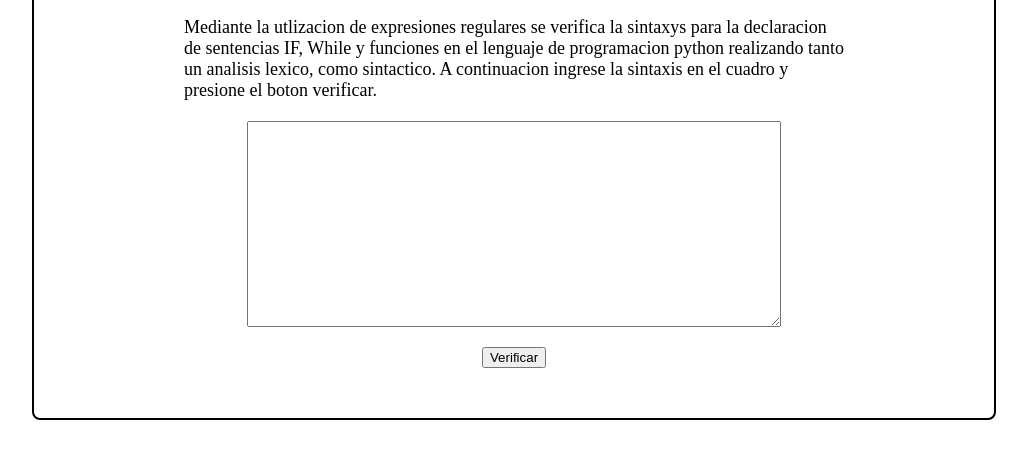
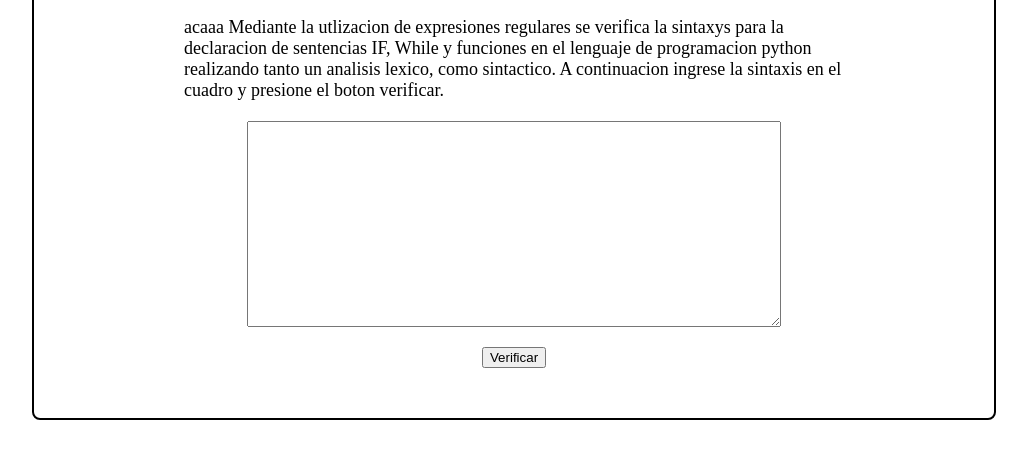
Before and after one commit to CessarSS/lab2_automatas, a plain HTML site: page index.html in a window 1280 px wide. Shown: the part 129-588 px from the top of the page, without its empty margins (126-1153 px from the left). Drawn offline with Linux system fonts and the light colour scheme.

Commit message:
Update index.html

```diff
--- a/index.html
+++ b/index.html
@@ -17,7 +17,7 @@
         <h3>Presentado por Martin Vega y Tomas Strandgard</h3>
       </div>
       <form id="form">
-        <label class="msg" for="expr">Mediante la utlizacion de expresiones regulares se verifica la sintaxys para la declaracion de sentencias IF, While y funciones en el lenguaje de programacion python realizando tanto un analisis lexico, como sintactico. A continuacion ingrese la sintaxis en el cuadro y presione el boton verificar.
+        <label class="msg" for="expr">acaaa Mediante la utlizacion de expresiones regulares se verifica la sintaxys para la declaracion de sentencias IF, While y funciones en el lenguaje de programacion python realizando tanto un analisis lexico, como sintactico. A continuacion ingrese la sintaxis en el cuadro y presione el boton verificar.
         </label>
         <textarea id="expr"></textarea>
         <button id="btm" type="submit">Verificar</button>
```
